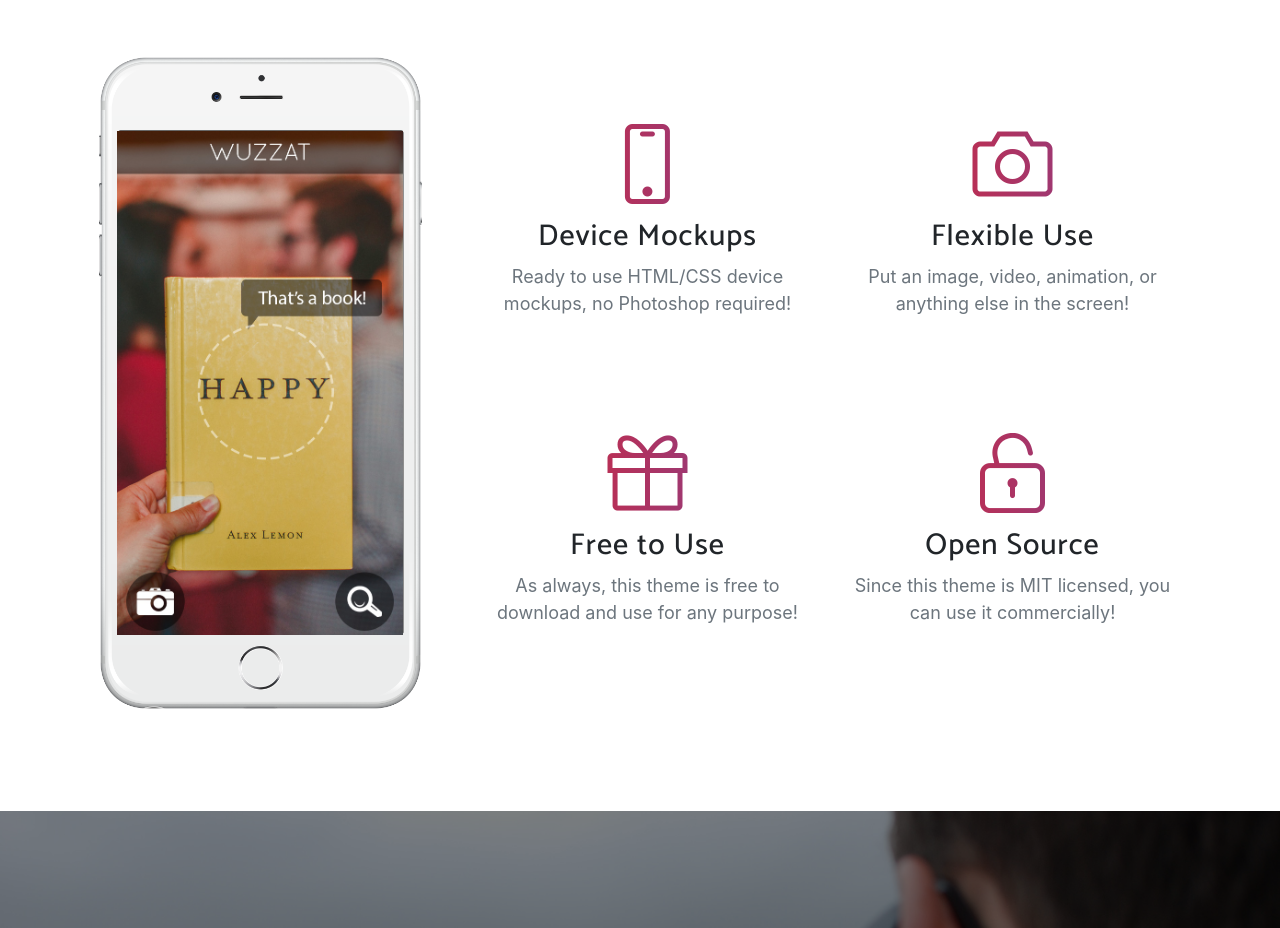
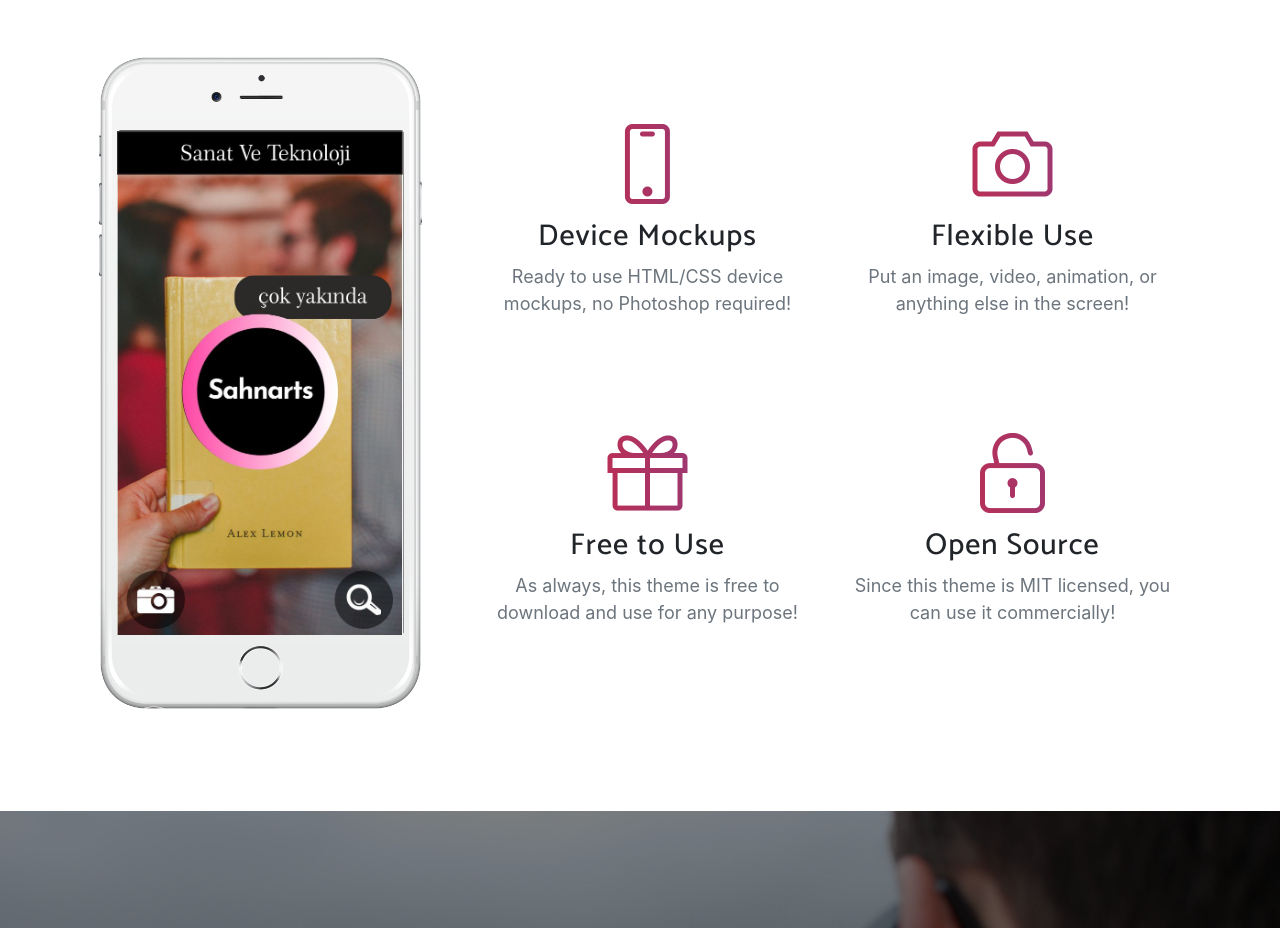
Before and after one commit to prensmiskin/sahnarts, a website with bundled scripts: page index.html in a window 1280 px wide. Shown: the part 1720-2648 px from the top of the page. Built offline with nearby package versions, Linux system fonts and the light colour scheme; a web font is replaced by a local one.

Commit message:
Update index.html

```diff
--- a/index.html
+++ b/index.html
@@ -112,7 +112,7 @@
               <div class="device">
                 <div class="screen">
                   <!-- Demo image for screen mockup, you can put an image here, some HTML, an animation, video, or anything else! -->
-                  <img src="img/demo-screen-1.jpg" class="img-fluid" alt="">
+                  <img src="img/sahnartsphone.jpg" class="img-fluid" alt="">
                 </div>
                 <div class="button">
                   <!-- You can hook the "home button" to some JavaScript events or just remove it -->
```
